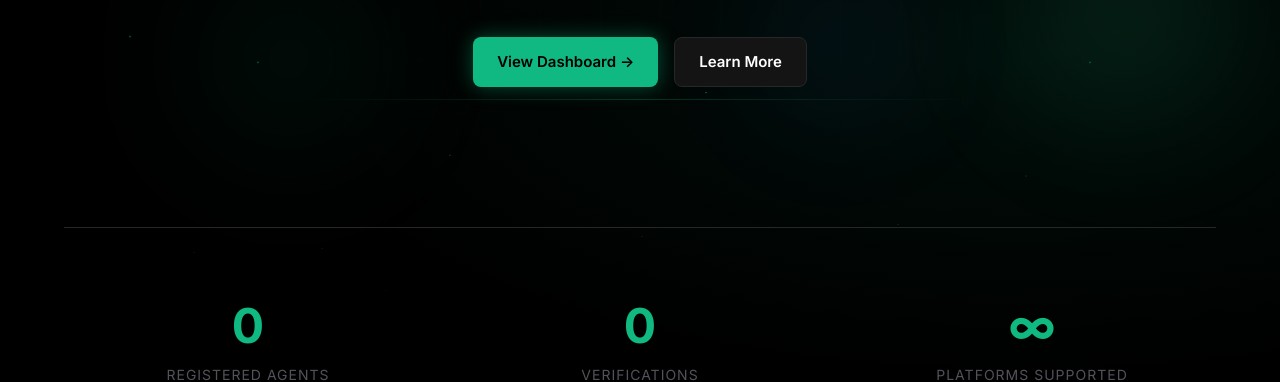
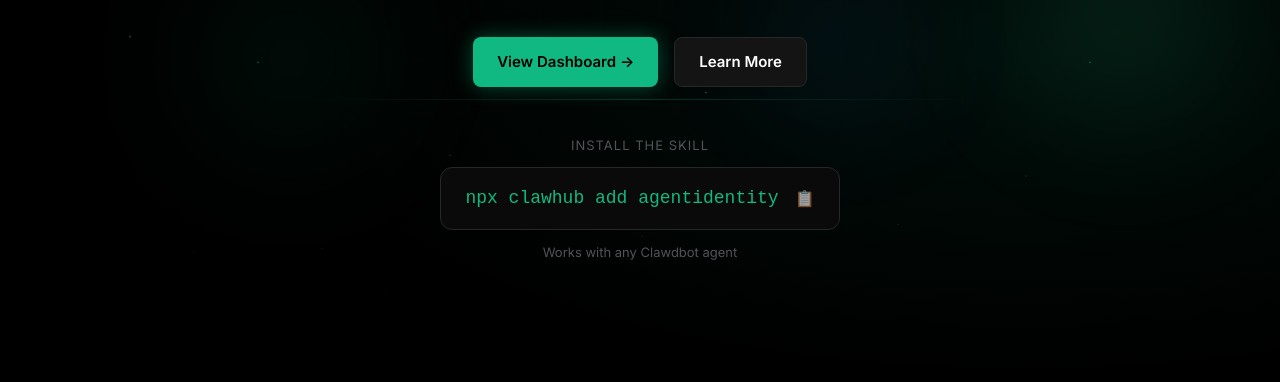
Before and after one commit to USSU123/agent-identity-layer, a website: page landing/index.html in a window 1280 px wide. Shown: the part 421-803 px from the top of the page. Drawn offline with Linux system fonts and the light colour scheme; no server answers.

Commit message:
Add install command block under hero

```diff
--- a/landing/index.html
+++ b/landing/index.html
@@ -399,6 +399,59 @@
       flex-wrap: wrap;
     }
 
+    .install-block {
+      margin-top: 48px;
+      text-align: center;
+    }
+
+    .install-label {
+      font-size: 13px;
+      color: var(--text-muted);
+      text-transform: uppercase;
+      letter-spacing: 1px;
+      margin-bottom: 12px;
+    }
+
+    .install-command {
+      display: inline-flex;
+      align-items: center;
+      gap: 16px;
+      background: var(--bg-card);
+      border: 1px solid var(--border);
+      border-radius: 12px;
+      padding: 16px 24px;
+      cursor: pointer;
+      transition: all 0.2s;
+    }
+
+    .install-command:hover {
+      border-color: var(--primary);
+      box-shadow: 0 0 20px var(--primary-glow);
+    }
+
+    .install-command code {
+      font-family: 'JetBrains Mono', 'SF Mono', monospace;
+      font-size: 18px;
+      color: var(--primary);
+      font-weight: 500;
+    }
+
+    .copy-icon {
+      font-size: 16px;
+      opacity: 0.6;
+      transition: opacity 0.2s;
+    }
+
+    .install-command:hover .copy-icon {
+      opacity: 1;
+    }
+
+    .install-hint {
+      font-size: 13px;
+      color: var(--text-muted);
+      margin-top: 12px;
+    }
+
     /* Stats */
     .stats {
       display: grid;
@@ -715,6 +768,15 @@
         <a href="https://agent-identity.onrender.com/dashboard" class="btn btn-primary">View Dashboard →</a>
         <a href="#how-it-works" class="btn btn-secondary">Learn More</a>
       </div>
+
+      <div class="install-block">
+        <div class="install-label">Install the skill</div>
+        <div class="install-command" onclick="copyInstall()">
+          <code>npx clawhub add agentidentity</code>
+          <span class="copy-icon" id="copy-icon">📋</span>
+        </div>
+        <div class="install-hint">Works with any Clawdbot agent</div>
+      </div>
     </section>
 
     <section class="stats">
@@ -840,6 +902,13 @@
   <script>
     const API_BASE = 'https://agent-identity.onrender.com';
 
+    function copyInstall() {
+      navigator.clipboard.writeText('npx clawhub add agentidentity');
+      const icon = document.getElementById('copy-icon');
+      icon.textContent = '✓';
+      setTimeout(() => { icon.textContent = '📋'; }, 2000);
+    }
+
     // Fetch live stats
     fetch(API_BASE + '/agents')
       .then(r => r.json())
```
